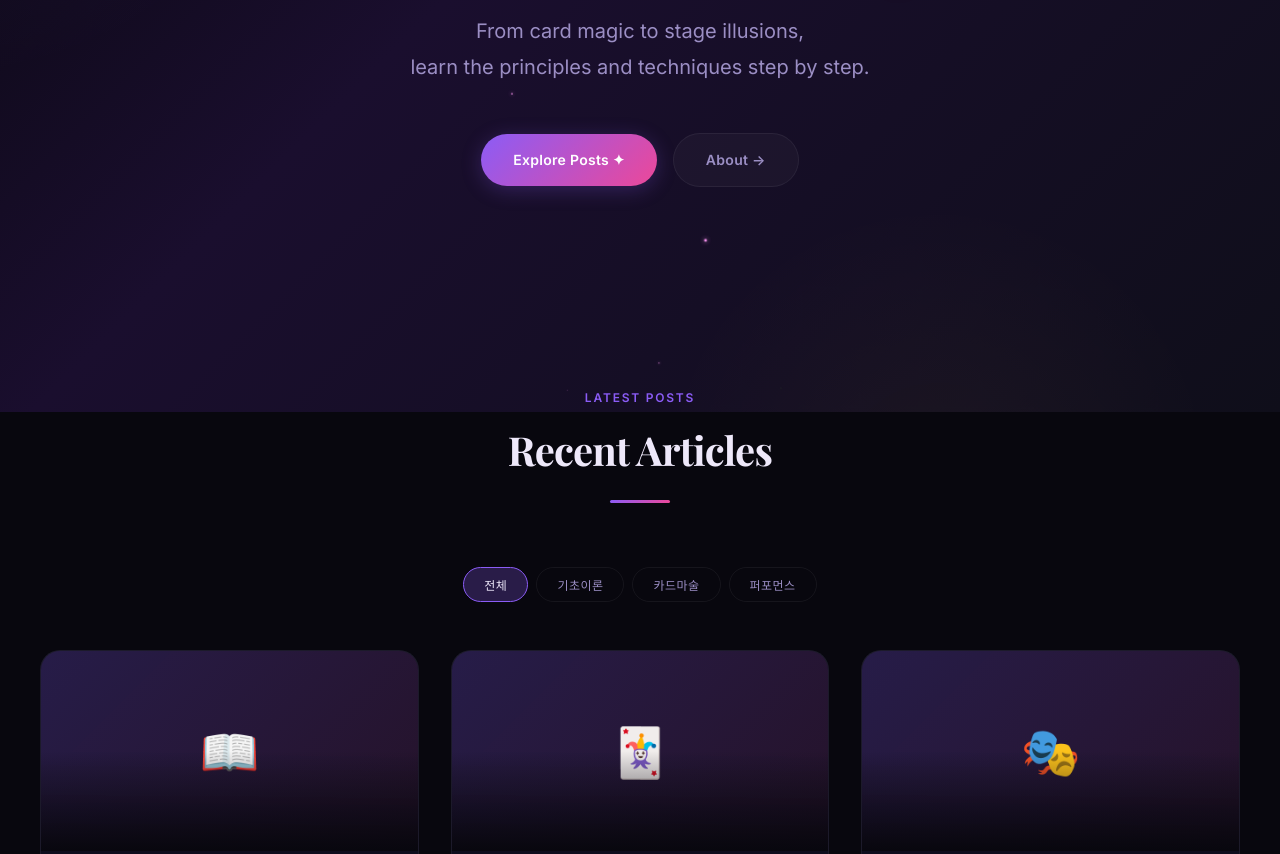
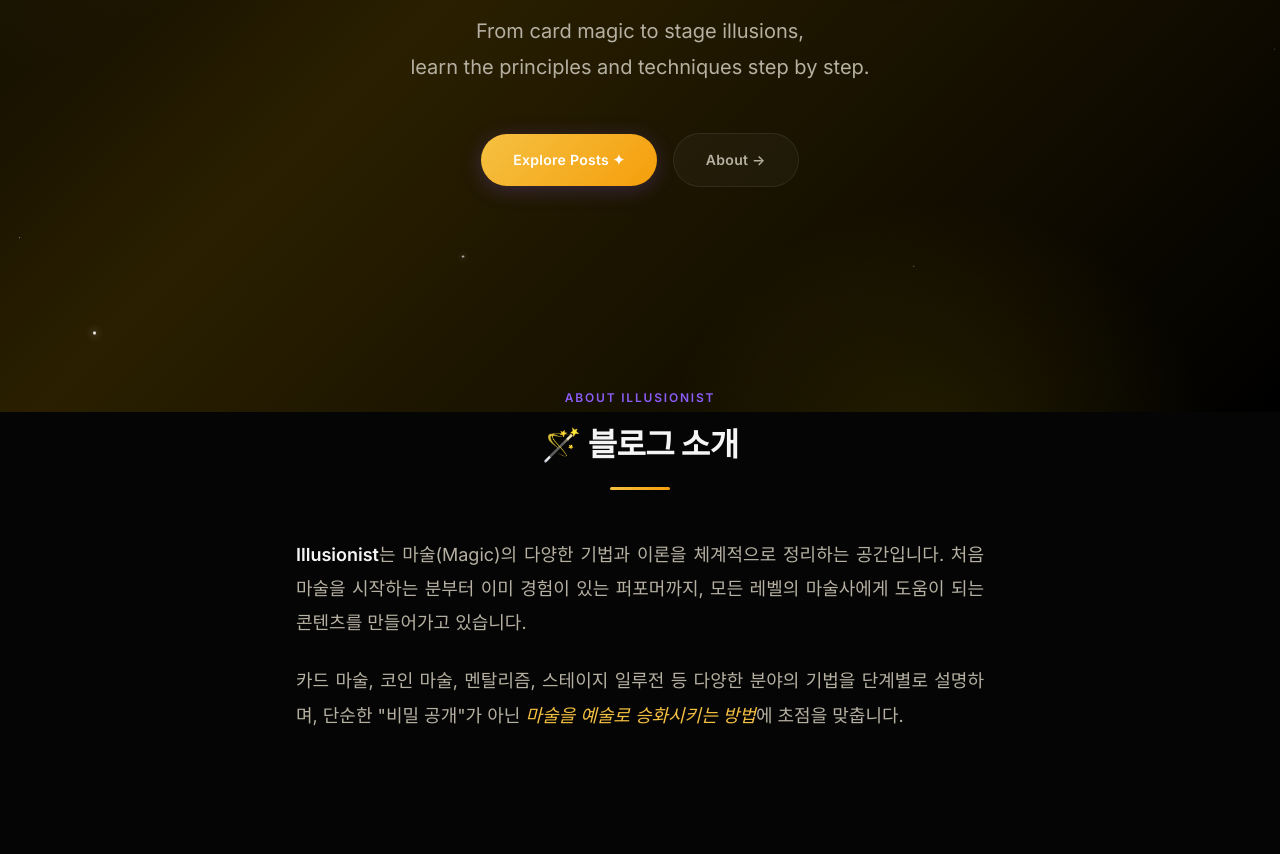
Before and after one commit to finale7942/blog-pistol, a plain HTML site: page index.html in a window 1280 px wide. Shown: the part 388-1242 px from the top of the page. Drawn offline with nearby package versions, Linux system fonts and the light colour scheme; a web font is replaced by a local one.

Commit message:
style: update gradients and add about section to main page

```diff
--- a/css/style.css
+++ b/css/style.css
@@ -11,17 +11,17 @@
    ================================================ */
 :root {
   /* -- Colors -- */
-  --clr-bg-primary: #08070e;
-  --clr-bg-secondary: #0f0e1a;
-  --clr-bg-card: rgba(18, 16, 36, 0.7);
-  --clr-bg-card-hover: rgba(26, 23, 50, 0.85);
+  --clr-bg-primary: #050505;
+  --clr-bg-secondary: #0a0a0a;
+  --clr-bg-card: rgba(15, 15, 15, 0.7);
+  --clr-bg-card-hover: rgba(25, 25, 20, 0.85);
   --clr-bg-glass: rgba(255, 255, 255, 0.03);
-  --clr-border: rgba(255, 255, 255, 0.06);
-  --clr-border-hover: rgba(139, 92, 246, 0.3);
+  --clr-border: rgba(255, 255, 255, 0.08);
+  --clr-border-hover: rgba(245, 193, 66, 0.3);
 
-  --clr-text-primary: #eee8fa;
-  --clr-text-secondary: #9b8ec4;
-  --clr-text-muted: #5c5280;
+  --clr-text-primary: #f5f5f5;
+  --clr-text-secondary: #b5b0a1;
+  --clr-text-muted: #6b6659;
 
   --clr-accent-purple: #8B5CF6;
   --clr-accent-purple-glow: rgba(139, 92, 246, 0.25);
@@ -31,10 +31,10 @@
   --clr-accent-cyan: #22D3EE;
 
   /* -- Gradients -- */
-  --grad-hero: linear-gradient(135deg, #08070e 0%, #1a0e2e 40%, #0f0e1a 100%);
-  --grad-accent: linear-gradient(135deg, #8B5CF6, #EC4899);
+  --grad-hero: linear-gradient(135deg, #000000 0%, #2a1f00 40%, #000000 100%);
+  --grad-accent: linear-gradient(135deg, #F5C142, #F59E0B);
   --grad-gold: linear-gradient(135deg, #F5C142, #F59E0B);
-  --grad-card: linear-gradient(145deg, rgba(139, 92, 246, 0.08), rgba(236, 72, 153, 0.04));
+  --grad-card: linear-gradient(145deg, rgba(245, 193, 66, 0.08), rgba(200, 150, 40, 0.03));
 
   /* -- Typography -- */
   --font-display: 'Playfair Display', Georgia, serif;
@@ -156,9 +156,9 @@ button {
   width: 200%;
   height: 200%;
   background:
-    radial-gradient(ellipse 600px 600px at 20% 30%, rgba(139, 92, 246, 0.08) 0%, transparent 70%),
-    radial-gradient(ellipse 500px 500px at 80% 20%, rgba(236, 72, 153, 0.05) 0%, transparent 70%),
-    radial-gradient(ellipse 400px 400px at 60% 80%, rgba(245, 193, 66, 0.04) 0%, transparent 70%);
+    radial-gradient(ellipse 600px 600px at 20% 30%, rgba(245, 193, 66, 0.15) 0%, transparent 70%),
+    radial-gradient(ellipse 500px 500px at 80% 20%, rgba(200, 150, 40, 0.1) 0%, transparent 70%),
+    radial-gradient(ellipse 400px 400px at 60% 80%, rgba(255, 215, 0, 0.1) 0%, transparent 70%);
   animation: bgShift 20s ease-in-out infinite alternate;
 }
 
@@ -174,12 +174,12 @@ button {
   position: fixed;
   width: 2px;
   height: 2px;
-  background: var(--clr-accent-gold);
+  background: #ffffff;
   border-radius: 50%;
   pointer-events: none;
   z-index: -1;
   animation: sparkleFloat linear infinite;
-  box-shadow: 0 0 6px var(--clr-accent-gold), 0 0 12px var(--clr-accent-gold-glow);
+  box-shadow: 0 0 8px #ffffff, 0 0 16px rgba(255, 255, 255, 0.8), 0 0 24px rgba(255, 255, 255, 0.6);
 }
 
 @keyframes sparkleFloat {
--- a/index.html
+++ b/index.html
@@ -53,6 +53,29 @@
     </div>
   </section>
 
+  <!-- About Intro Section -->
+  <section class="section" id="about-intro">
+    <div class="section-inner" style="max-width: 720px; margin: 0 auto; text-align: center;">
+      <div>
+        <p class="section-label">About Illusionist</p>
+        <h2 class="section-title" style="font-size: var(--fs-2xl); font-family: var(--font-display); font-weight: 700;">🪄 블로그 소개</h2>
+        <div class="section-divider"></div>
+        <div style="margin-top: var(--sp-2xl); font-size: var(--fs-md); color: var(--clr-text-secondary); line-height: 1.9; text-align: justify; padding: 0 var(--sp-md);">
+          <p style="margin-bottom: var(--sp-lg);">
+            <strong style="color: var(--clr-text-primary); font-weight: 600;">Illusionist</strong>는 마술(Magic)의 다양한 기법과 이론을 체계적으로 정리하는 공간입니다.
+            처음 마술을 시작하는 분부터 이미 경험이 있는 퍼포머까지,
+            모든 레벨의 마술사에게 도움이 되는 콘텐츠를 만들어가고 있습니다.
+          </p>
+          <p>
+            카드 마술, 코인 마술, 멘탈리즘, 스테이지 일루전 등
+            다양한 분야의 기법을 단계별로 설명하며,
+            단순한 "비밀 공개"가 아닌 <em style="color: var(--clr-accent-gold); font-style: italic;">마술을 예술로 승화시키는 방법</em>에 초점을 맞춥니다.
+          </p>
+        </div>
+      </div>
+    </div>
+  </section>
+
   <!-- Posts Section -->
   <section class="section" id="posts">
     <div class="section-inner">
--- a/js/main.js
+++ b/js/main.js
@@ -30,15 +30,12 @@ function createSparkle(container, index) {
   const size = 1 + Math.random() * 2;
   const duration = 8 + Math.random() * 12;
   const delay = Math.random() * duration;
-  const hue = Math.random() > 0.5 ? '45' : '270'; // gold or purple
-
   sparkle.style.cssText = `
     left: ${left}%;
     width: ${size}px;
     height: ${size}px;
     animation-duration: ${duration}s;
     animation-delay: -${delay}s;
-    filter: hue-rotate(${hue}deg);
   `;
 
   container.appendChild(sparkle);
@@ -131,7 +128,7 @@ function renderPosts(category) {
   grid.innerHTML = posts.map((post, i) => `
     <article class="post-card animate-on-scroll" style="transition-delay: ${i * 100}ms" onclick="location.href='post.html?id=${post.id}'">
       <div class="post-card-image">
-        <div style="width:100%;height:100%;background:linear-gradient(135deg, rgba(139,92,246,0.2) 0%, rgba(236,72,153,0.1) 100%);display:flex;align-items:center;justify-content:center;font-size:3rem;">
+        <div style="width:100%;height:100%;background:linear-gradient(135deg, rgba(245,193,66,0.2) 0%, rgba(200,150,40,0.1) 100%);display:flex;align-items:center;justify-content:center;font-size:3rem;">
           ${post.category === '카드마술' ? '🃏' : post.category === '기초이론' ? '📖' : '🎭'}
         </div>
         <div class="overlay"></div>
```
